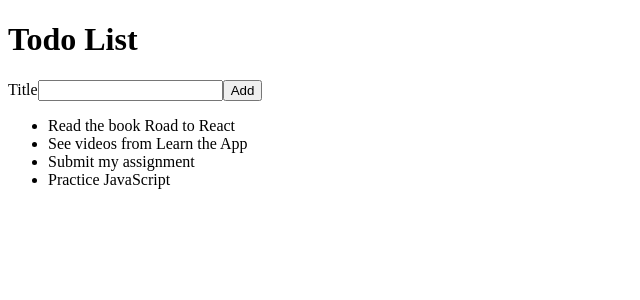
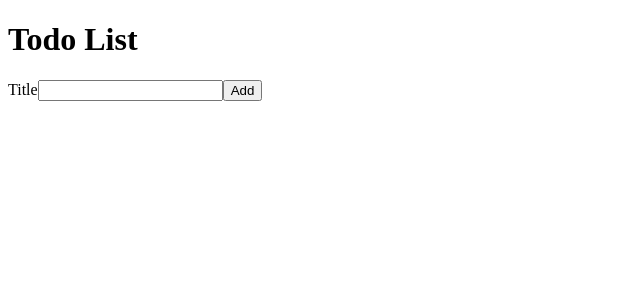
Before and after one commit to nrpc10/react-todo, a React (Create React App) app: page / in a window 1280 px wide. Shown: the top 300 px of the page, without its empty margins (0-640 px from the left). Built offline with nearby package versions, Linux system fonts and the light colour scheme.

Commit message:
Move Todo List into State

```diff
--- a/src/AddTodoForm.js
+++ b/src/AddTodoForm.js
@@ -2,18 +2,24 @@ import React from 'react';
 
 function AddTodoForm (props) {
 
-    function handleAddTodo(event) {
-        event.preventDefault();
-        const todoTitle = event.target.title.value;
+    const [todoTitle, setTodoTitle] = React.useState('');
+
+    function handleTitleChange (e) {
+        const newTodoTitle = e.target.value;
+        setTodoTitle(newTodoTitle);
+    }
+
+    function handleAddTodo(e) {
+        e.preventDefault();
         console.log(todoTitle);
-        event.target.reset();
-        props.onAddTodo(todoTitle);
+        props.onAddTodo({title:{todoTitle}, id:Date.now()});
+        setTodoTitle('');
     }
 
     return (
         <form onSubmit={handleAddTodo}>
             <label htmlFor='todoTitle'>Title</label>
-            <input id="todoTitle" name="title"/>
+            <input id="todoTitle" name="todoTitle" value={todoTitle} onChange={e => handleTitleChange(e)} />
             <button type='submit'>Add</button>
         </form>
     );
--- a/src/App.js
+++ b/src/App.js
@@ -5,18 +5,22 @@ import TodoList from './TodoList';
 
 function App() {
 
-  const [newTodo, setNewTodo] = React.useState('');
+  const [todoList, setTodoList] = React.useState([]);
+
+ function addTodo (newTodo) {
+    setTodoList([...todoList, ...newTodo]);
+ }
 
   return (
     <div>
       <header>
         <h1>Todo List</h1>
       </header>
-      <AddTodoForm onAddTodo={setNewTodo}/>
+      <AddTodoForm onAddTodo={addTodo}/>
       <p>
-        {newTodo}
+
       </p>
-      <TodoList />
+      <TodoList todoList={todoList}/>
     </div>
   );
 };
--- a/src/TodoList.js
+++ b/src/TodoList.js
@@ -1,30 +1,11 @@
 import React from 'react';
 import TodoListItem from './TodoListItem';
 
-const todoList = [
-  {
-    id: 1,
-    title: "Read the book Road to React",
-  },
-  {
-    id: 2,
-    title: "See videos from Learn the App",
-  },
-  {
-    id: 3,
-    title: "Submit my assignment",
-  },
-  {
-    id: 4,
-    title: "Practice JavaScript",
-  },
-];
-
-function TodoList () {
+function TodoList (props) {
 
   return (
       <ul>
-              {todoList.map((todoItem) => (
+            {props.todoList.map((todoItem) => (
           <TodoListItem key={todoItem.id} todo={todoItem}/>
         ))}
       </ul>
```
Lines whose indentation alone changed are shown as unchanged.
